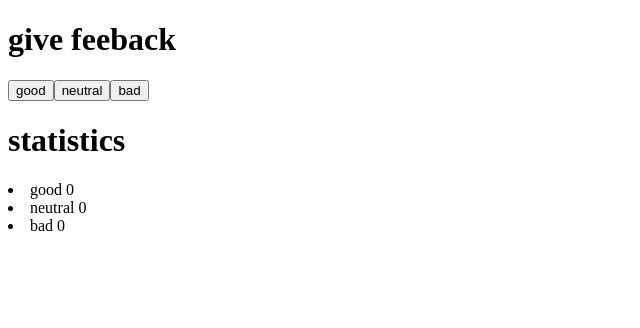
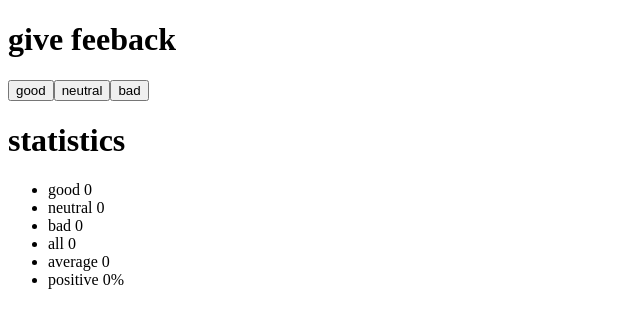
Before and after one commit to guidoserniotti/fullstack-dev, a React (Vite) app in the folder part1/unicafe/: page / in a window 1280 px wide. Shown: the top 328 px of the page, without its empty margins (0-640 px from the left). Built offline with nearby package versions, Linux system fonts and the light colour scheme.

Commit message:
part 1 ex 1.7

```diff
--- a/part1/unicafe/src/App.jsx
+++ b/part1/unicafe/src/App.jsx
@@ -21,8 +21,10 @@ const App = () => {
     const [good, setGood] = useState(0);
     const [neutral, setNeutral] = useState(0);
     const [bad, setBad] = useState(0);
+    const all = good + neutral + bad;
+    const score = good - bad;
 
-    // const setStat = (param) => {
+    // const setStat = (param) => {     ---> OTRA FORMA DE RENDERIZAR
     //     if (param == "good") {
     //         console.log("g+1");
     //         setGood(good + 1);
@@ -38,7 +40,7 @@ const App = () => {
     return (
         <div>
             <Title text="give feeback" />
-            {/* <Button handleClick={() => setStat("good")} text="good" />
+            {/* <Button handleClick={() => setStat("good")} text="good" /> ---> OTRA FORMA DE RENDERIZAR
             <Button handleClick={() => setStat("neutral")} text="neutral" />
             <Button handleClick={() => setStat("bad")} text="bad" /> */}
             <Button handleClick={() => setGood(good + 1)} text={"good"} />
@@ -48,9 +50,17 @@ const App = () => {
             />
             <Button handleClick={() => setBad(bad + 1)} text={"bad"} />
             <Title text="statistics" />
-            <Stats text="good" value={good} />
-            <Stats text="neutral" value={neutral} />
-            <Stats text="bad" value={bad} />
+            <ul>
+                <Stats text="good" value={good} />
+                <Stats text="neutral" value={neutral} />
+                <Stats text="bad" value={bad} />
+                <Stats text="all" value={all} />
+                <Stats text="average" value={all == 0 ? 0 : score / all} />
+                <Stats
+                    text="positive"
+                    value={all == 0 ? "0%" : (good / all) * 100 + "%"}
+                />
+            </ul>
         </div>
     );
 };
```
